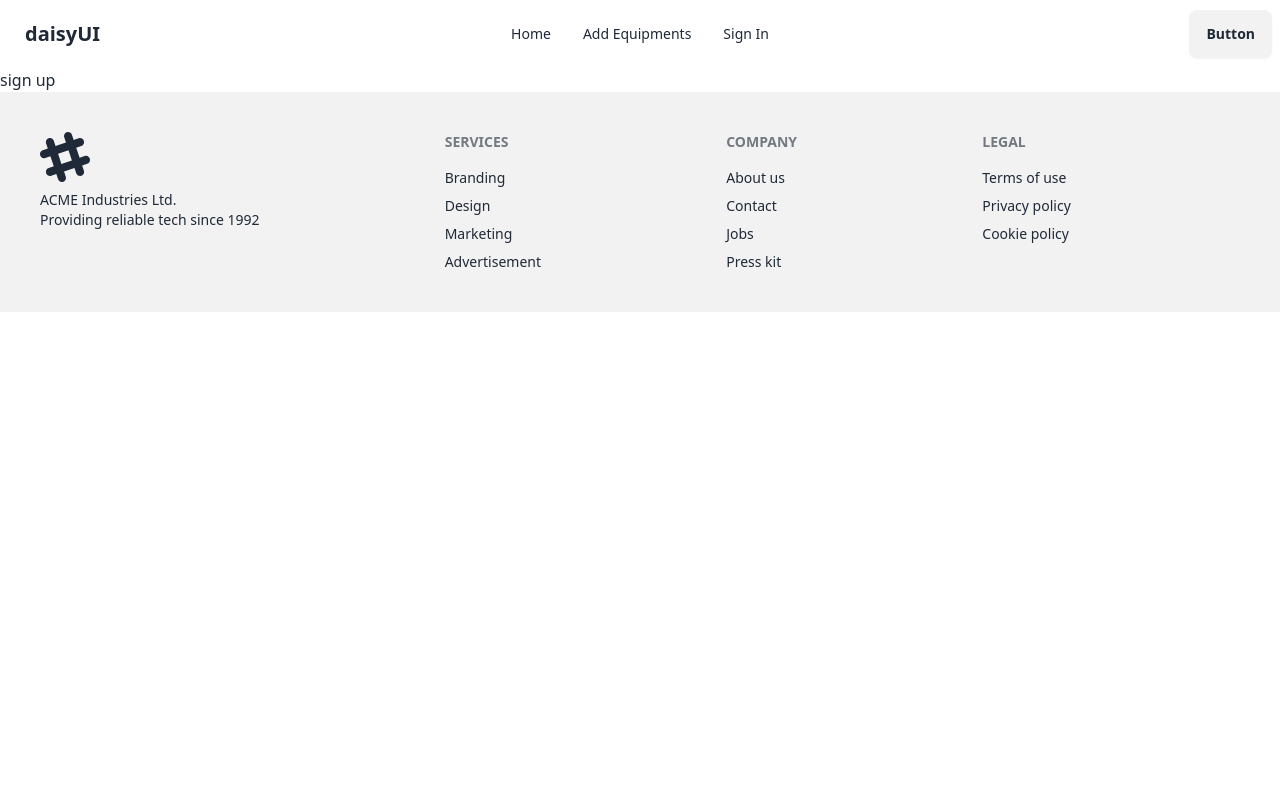
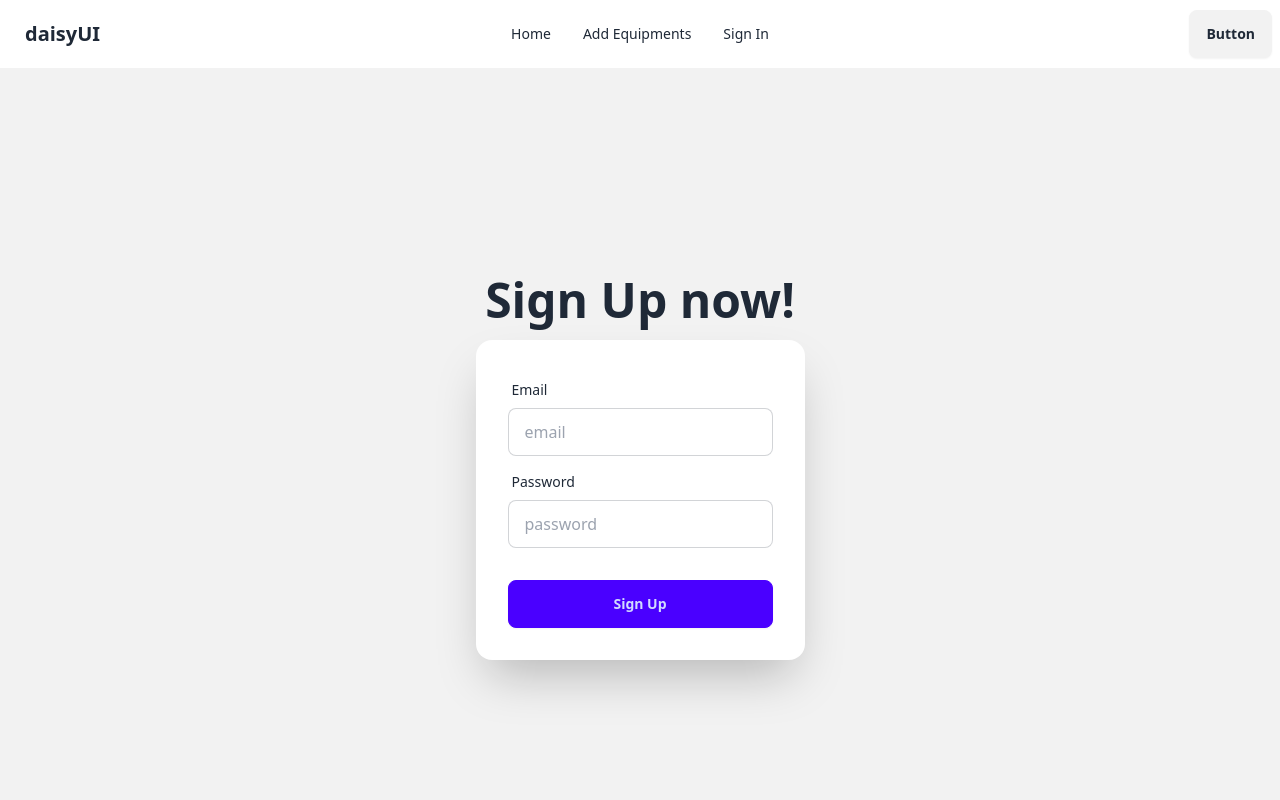
Before and after one commit to muntasir-mahmud-abdullah/equisports-client, a React (Vite) app: page /signUp in a window 1280 px wide. Shown: the top 800 px of the page. Built offline with nearby package versions, Linux system fonts and the light colour scheme.

Commit message:
sign up section  updated

```diff
--- a/package.json
+++ b/package.json
@@ -10,6 +10,7 @@
     "preview": "vite preview"
   },
   "dependencies": {
+    "firebase": "^11.0.2",
     "localforage": "^1.10.0",
     "match-sorter": "^8.0.0",
     "react": "^18.3.1",
--- a/src/components/SignUp.jsx
+++ b/src/components/SignUp.jsx
@@ -1,10 +1,49 @@
-import React from 'react';
+import React, { useContext } from 'react';
+import { AuthContext } from '../providers/AuthProvider';
 
 const SignUp = () => {
+  const {createUser} = useContext(AuthContext);
+   const handleSignUp = (e) => {
+    e.preventDefault();
+      const form = e.target;
+      const email = form.email.value;
+      const password = form.password.value;
+      createUser(email,password)
+      .then(result=>{
+        console.log(result.user)
+      })
+      .catch(error=>{
+        console.log("error",error.message)
+      })
+   }
+
     return (
-        <div>
-            <h2>sign up</h2>
+<div className="hero bg-base-200 min-h-screen">
+  <div className="hero-content flex-col">
+    <div className="text-center">
+      <h1 className="text-5xl font-bold">Sign Up now!</h1>
+    </div>
+    <div className="card bg-base-100 w-full max-w-sm shrink-0 shadow-2xl">
+      <form onSubmit={handleSignUp} className="card-body">
+        <div className="form-control">
+          <label className="label">
+            <span className="label-text">Email</span>
+          </label>
+          <input type="email" placeholder="email" name="email" className="input input-bordered" required />
         </div>
+        <div className="form-control">
+          <label className="label">
+            <span className="label-text">Password</span>
+          </label>
+          <input type="password" placeholder="password" name="password" className="input input-bordered" required />
+        </div>
+        <div className="form-control mt-6">
+          <button className="btn btn-primary">Sign Up</button>
+        </div>
+      </form>
+    </div>
+  </div>
+</div>
     );
 };
 
--- /dev/null
+++ b/src/firebase/firebase.init.js
@@ -0,0 +1,20 @@
+// Import the functions you need from the SDKs you need
+import { initializeApp } from "firebase/app";
+import { getAuth } from "firebase/auth";
+// TODO: Add SDKs for Firebase products that you want to use
+// https://firebase.google.com/docs/web/setup#available-libraries
+
+// Your web app's Firebase configuration
+const firebaseConfig = {
+  apiKey: "AIzaSyDvV7BP_kpXE43AzLm9QWkbwP4Ij2oEp9Q",
+  authDomain: "equi-sports-1edf9.firebaseapp.com",
+  projectId: "equi-sports-1edf9",
+  storageBucket: "equi-sports-1edf9.firebasestorage.app",
+  messagingSenderId: "65165030312",
+  appId: "1:65165030312:web:ab999bdfe400700433239d"
+};
+
+// Initialize Firebase
+ const app = initializeApp(firebaseConfig);
+// Initialize Firebase Authentication and get a reference to the service
+export const auth = getAuth(app);
--- a/src/main.jsx
+++ b/src/main.jsx
@@ -8,6 +8,7 @@ import UpdateEquipment from "./pages/UpdateEquipment.jsx";
 import SignIn from "./components/SignIn.jsx";
 import SignUp from "./components/SignUp.jsx";
 import Layout from "./components/Layout.jsx";
+import AuthProvider from "./providers/AuthProvider.jsx";
 const router = createBrowserRouter([
   {
     path: "/",
@@ -43,6 +44,8 @@ const router = createBrowserRouter([
 
 createRoot(document.getElementById("root")).render(
   <StrictMode>
+    <AuthProvider>
     <RouterProvider router={router} />
+    </AuthProvider>
   </StrictMode>
 );
--- /dev/null
+++ b/src/providers/AuthProvider.jsx
@@ -0,0 +1,24 @@
+import { createUserWithEmailAndPassword } from "firebase/auth";
+import React, { createContext, useState } from "react";
+import { auth } from "../firebase/firebase.init";
+export const AuthContext = createContext(null);
+const AuthProvider = ({ children }) => {
+  const [user, setUser] = useState(null);
+  const [loading, setLoading] = useState(true);
+
+  const createUser = (email, password) => {
+    setLoading(true);
+    return createUserWithEmailAndPassword(auth, email, password);
+  };
+
+  const userInfo = {
+    user,
+    loading,
+    createUser,
+  };
+  return (
+    <AuthContext.Provider value={userInfo}>{children}</AuthContext.Provider>
+  );
+};
+
+export default AuthProvider;
```
Also changed, not shown: 1 other file (tests, documents, lock files or other folders).
